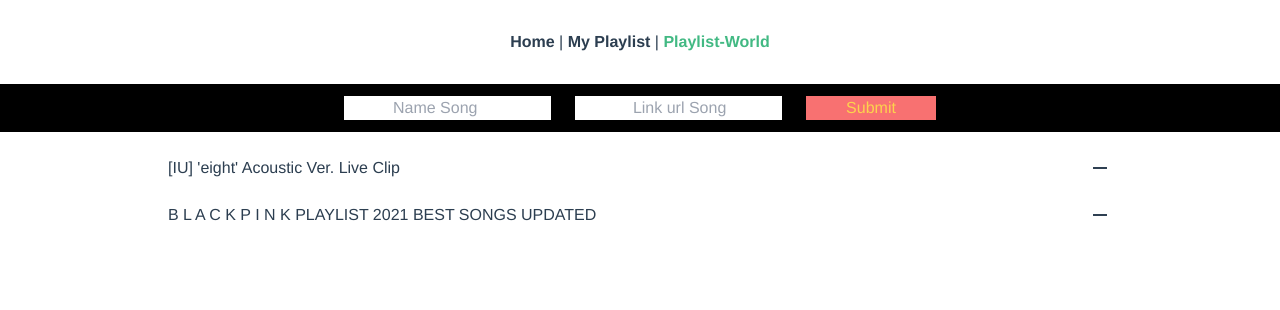
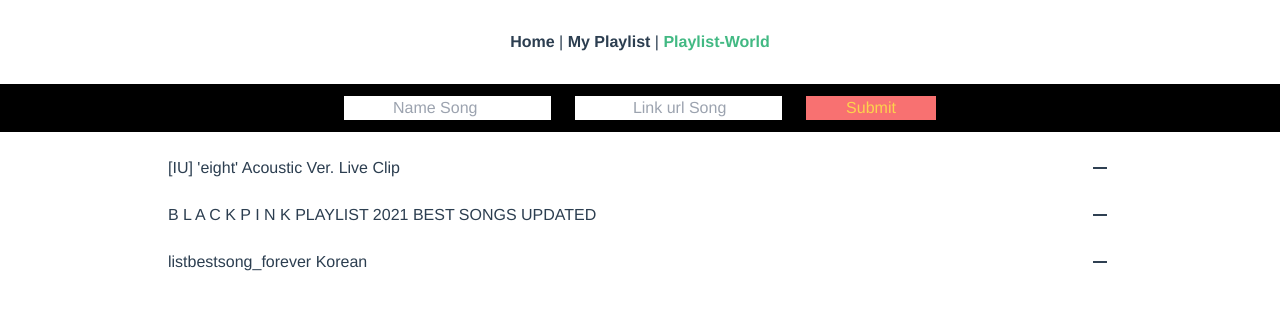
Before and after one commit to Violet-Evergardenz/INT203_62130500130_Groupwork_SPA, a Vue app: page /playlistWorld in a window 1280 px wide. Shown: the top 310 px of the page. Built offline with nearby package versions, Linux system fonts and the light colour scheme; data requests are answered from the project's data file.

Commit message:
62130500130 bug fix submit empty name or link in playlistworld

```diff
--- a/db.json
+++ b/db.json
@@ -13,16 +13,16 @@
   ],
   "musicsLike": [
     {
-      "nameref": "Words-of-my-heart",
-      "fullname": "[LYRIC] Kim-YeonJi Words of my heart Im Not a Robot OST Part 3",
-      "isedit": false,
-      "id": 1
+      "nameref": "some",
+      "fullname": "qweqweqw",
+      "isEdit": false,
+      "id": 2
     },
     {
-      "nameref": "some",
-      "fullname": "[MV] BOL4 Some",
-      "isedit": false,
-      "id": 2
+      "nameref": "Words-of-my-heart",
+      "fullname": "asdasdsa",
+      "isEdit": false,
+      "id": 1
     }
   ],
   "playlistWorld": [
@@ -35,6 +35,11 @@
       "fullname": "B L A C K P I N K PLAYLIST 2021 BEST SONGS UPDATED",
       "url": "https://www.youtube.com/watch?v=0UmfPohDH3I&t=1253s",
       "id": 4
+    },
+    {
+      "fullname": "listbestsong_forever Korean",
+      "url": "https://www.youtube.com/watch?v=wWj1NWkDlfo&list=PLJIGJh7NXMqTTg9HS-e-Sel-knNpZj7Ue",
+      "id": 5
     }
   ]
 }
--- a/src/views/playlistWorld.vue
+++ b/src/views/playlistWorld.vue
@@ -19,11 +19,14 @@
   <div class="m-4 mx-40">
     <div v-for="music in playlistWorld" :key="music.id">
       <div class="flex flex-row justify-center">
-        <a :href="music.url" target="_blank" class="m-2 flex flex-row w-3/4 truncate">{{
-          music.fullname
-        }}</a>
+        <a
+          :href="music.url"
+          target="_blank"
+          class="m-2 flex flex-row w-3/4 truncate"
+          >{{ music.fullname }}</a
+        >
         <div class="flex flex-row-reverse w-1/4 m-2">
-          <base-button v-on:click="addMusic(m)">
+          <base-button v-on:click="removeSongMyplaylist(music)">
             <span class="material-icons"> remove </span>
           </base-button>
         </div>
@@ -63,16 +66,9 @@ export default {
       // }
     },
     async addMusic() {
-      // var boolean = true;
-      // if (this.musicsLike != []) {
-      //   for (var key of this.musicsLike) {
-      //     if (key.id == song.id) {
-      //       boolean = false;
-      //     }
-      //   }
-      // }
       console.log(this.inputname);
       console.log(this.inputlink);
+      if(this.inputname != "" && this.inputlink != "") {
         try {
           const res = await fetch(this.urlAllmusic, {
             method: "POST",
@@ -89,6 +85,10 @@ export default {
         } catch (error) {
           console.log(`Could not save! ${error}`);
         }
+      } else {
+        alert("pls putlink or name in iuput");
+      }
+
       this.inputname = "";
       this.inputlink = "";
     },
```
Lines whose indentation alone changed are shown as unchanged.
